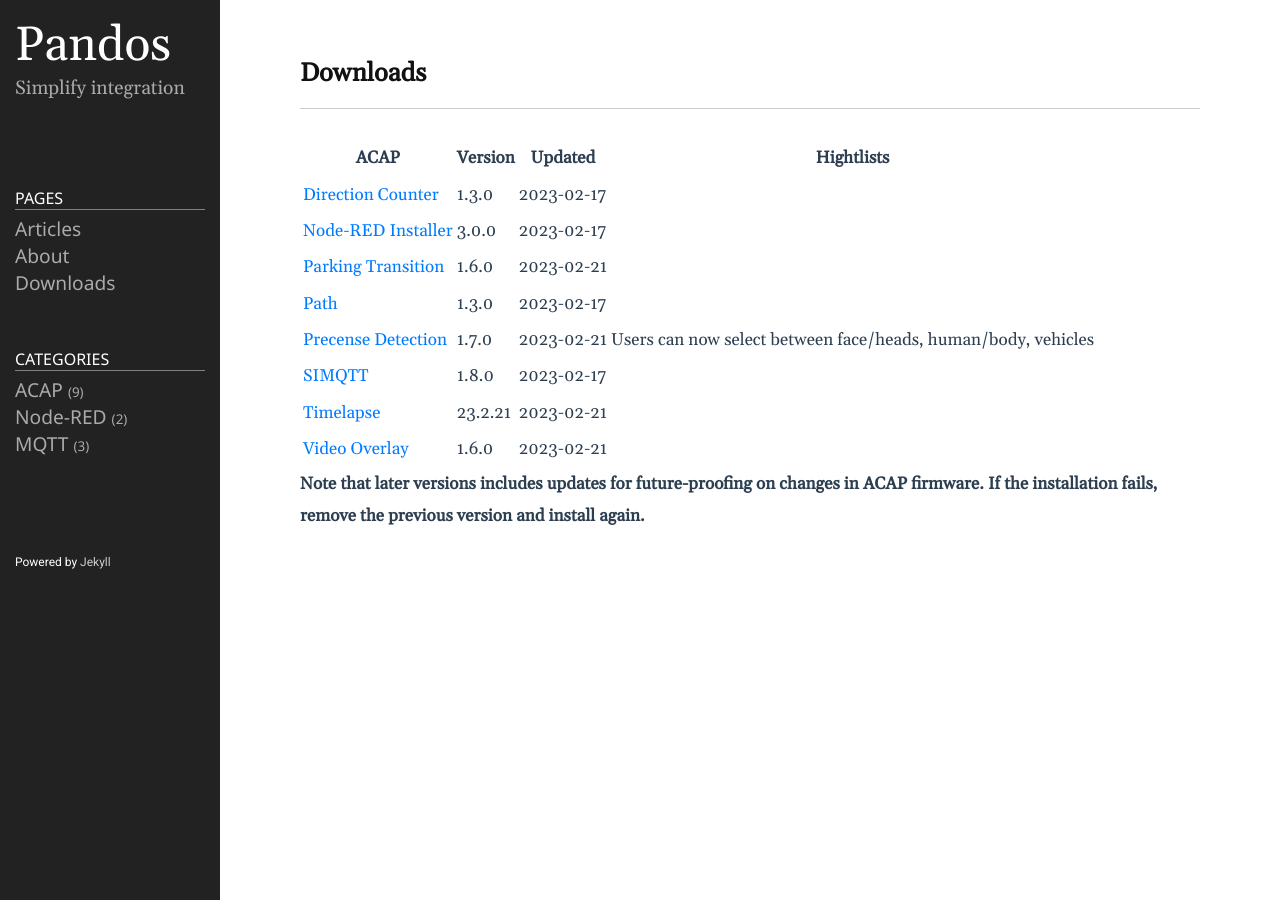
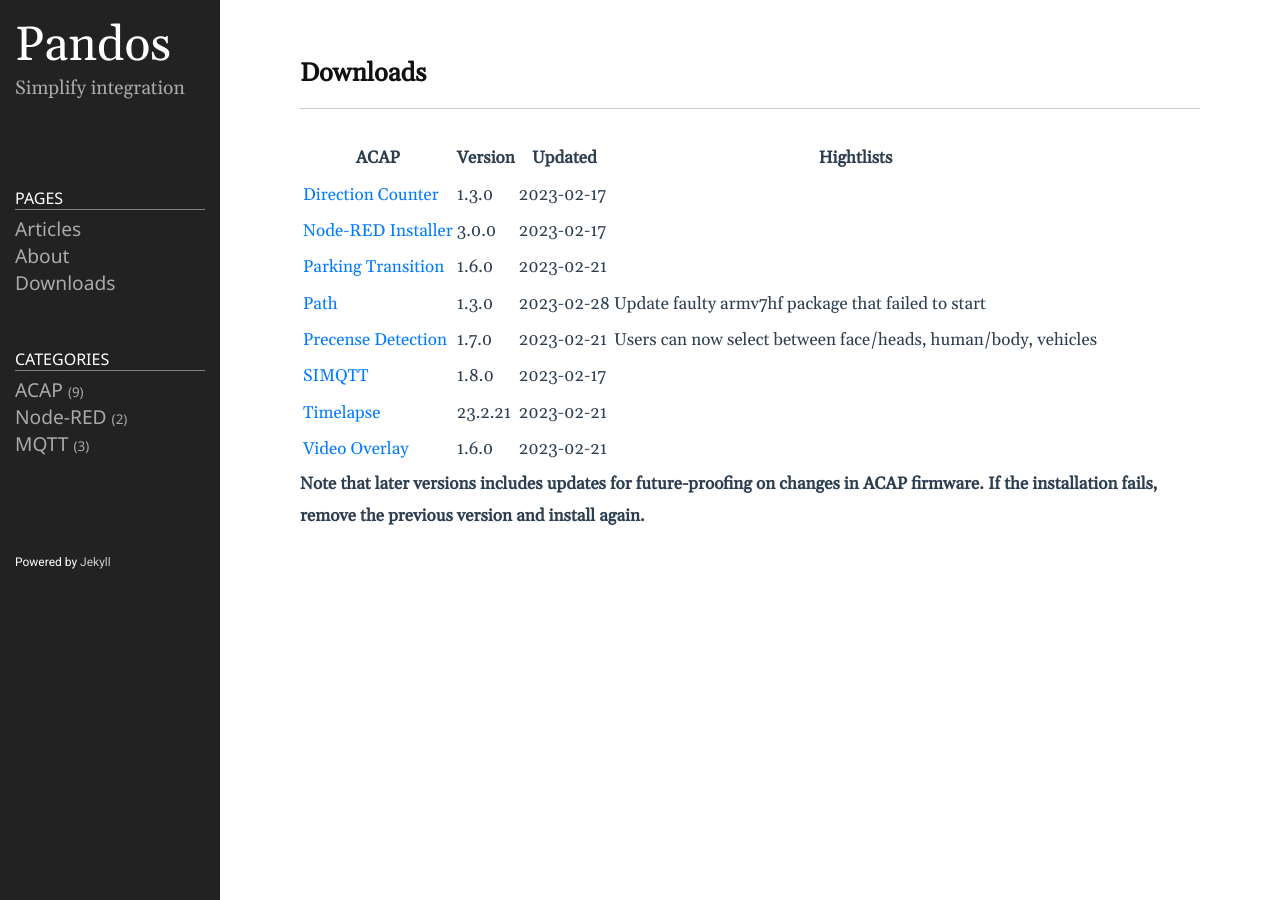
Before and after one commit to pandosme/pandosme.github.io, a Jekyll site: the page built from docs/downloads.md, in a window 1280 px wide. Built offline with Jekyll 4.4.1, drawn with Linux system fonts in a browser that asks for light colours.

Commit message:
Update downloads.md

```diff
--- a/docs/downloads.md
+++ b/docs/downloads.md
@@ -9,7 +9,7 @@ permalink: /downloads/
 |[Direction Counter](https://acap.juhlin.me/package/directioncounter) |1.3.0 |2023-02-17 | |
 |[Node-RED Installer](https://acap.juhlin.me/package/Nodered) |3.0.0 |2023-02-17 | |
 |[Parking Transition](https://acap.juhlin.me/package/parking) |1.6.0 |2023-02-21 | |
-|[Path](https://acap.juhlin.me/package/path) |1.3.0 |2023-02-17 | |
+|[Path](https://acap.juhlin.me/package/path) |1.3.0 |2023-02-28 | Update faulty armv7hf package that failed to start |
 |[Precense Detection](https://acap.juhlin.me/package/presence) |1.7.0 |2023-02-21 | Users can now select between face/heads, human/body, vehicles|
 |[SIMQTT](https://acap.juhlin.me/package/simqtt) |1.8.0 |2023-02-17 |
 |[Timelapse](https://acap.juhlin.me/package/timelapseme) |23.2.21 |2023-02-21 | |
```
